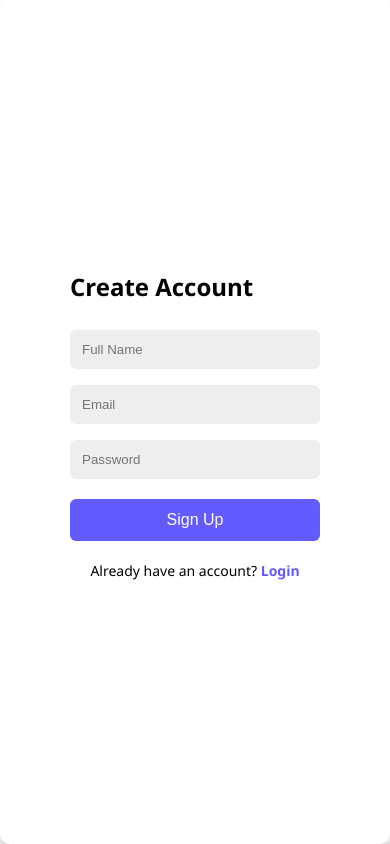
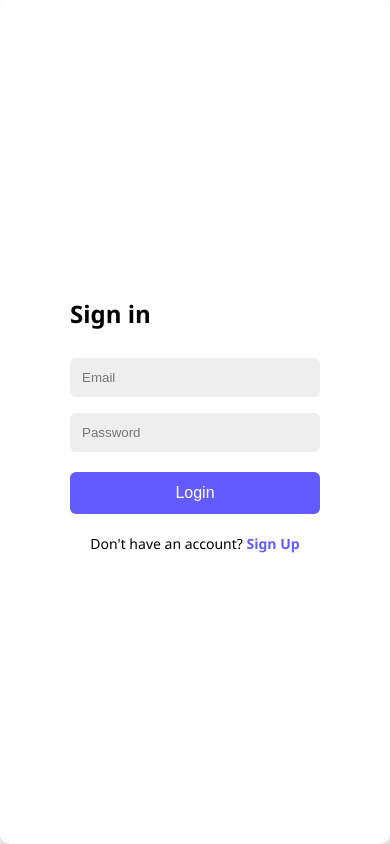
Before and after one commit to Vinay1291/Library-Management-System, a PHP site: page /login.html in a window 390 px wide. Run offline with PHP 8.4, Linux system fonts and the light colour scheme.

Commit message:
fix: #signin and login

```diff
--- a/assets/css/login.css
+++ b/assets/css/login.css
@@ -201,8 +201,8 @@ button:hover {
         display: none;
     }
 
-    .container.right-panel-active .sign-in-container,
-    .container:not(.right-panel-active) .sign-up-container {
+    .container:not(.right-panel-active) .sign-in-container,
+    .container.right-panel-active .sign-up-container {
         display: flex;
     }
 
--- a/assets/js/login.js
+++ b/assets/js/login.js
@@ -1,37 +1,44 @@
+// Get references to necessary DOM elements
 const container = document.getElementById("container");
 const signUpBtn = document.getElementById("signUp");
 const signInBtn = document.getElementById("signIn");
 
-// Button click events (desktop overlay)
+// Handle sign-up button click (for desktop overlay)
+// Adds the class to shift the form to the signup panel
 signUpBtn.addEventListener("click", () => {
   container.classList.add("right-panel-active");
-  window.location.hash = "#signup";
+  window.location.hash = "#signup"; // Update URL hash
 });
 
+// Handle sign-in button click (for desktop overlay)
+// Removes the class to show the login panel
 signInBtn.addEventListener("click", () => {
   container.classList.remove("right-panel-active");
-  window.location.hash = "#login";
+  window.location.hash = "#login"; // Update URL hash
 });
 
-// Mobile switch links
+// Mobile: Handle "Already have an account? Login" link
 document.getElementById("mobileToLogin").addEventListener("click", () => {
   container.classList.remove("right-panel-active");
 });
 
+// Mobile: Handle "Don't have an account? Sign Up" link
 document.getElementById("mobileToSignup").addEventListener("click", () => {
   container.classList.add("right-panel-active");
 });
 
-// Show correct section on page load based on URL hash
+// When the page loads, show the correct form based on the hash in URL
+// If "#signup" is in the URL, show signup panel, otherwise show login
 window.addEventListener("load", () => {
   if (window.location.hash === "#signup") {
     container.classList.add("right-panel-active");
   } else {
-    container.classList.remove("right-panel-active"); // default is login
+    container.classList.remove("right-panel-active"); // Default to login
   }
 });
 
-// Optional: Handle hash changes dynamically
+// Optional: Handle manual hash changes (user changes #login/#signup in the URL)
+// This ensures the form updates accordingly without reloading the page
 window.addEventListener("hashchange", () => {
   if (window.location.hash === "#signup") {
     container.classList.add("right-panel-active");
--- a/index.html
+++ b/index.html
@@ -22,7 +22,6 @@
         <li><a href="#">Members</a></li>
         <li><a href="#">About</a></li>
         <li><a class="head-link" href="login.html">Login</a></li>
-        <li><a class="head-link" href="#">Sign Up</a></li>
       </ul>
     </nav>
   </header>
@@ -31,8 +30,8 @@
     <main class="hero">
         <div class="hero-content">
             <h1>Welcome to MyLMS</h1>
-            <p>Your digital Library Management System for managing books, members, and everything in between.</p>
-            <a href="#" class="btn-primary">Get Started</a>
+            <p>Your digital Library Management System for managing books, members, and everything in between. To Regester click button bellow.</p>
+            <a href="login.html#signup" class="btn-primary">Get Started</a>
         </div>
     </main>
 
--- a/login.html
+++ b/login.html
@@ -7,6 +7,7 @@
   <link rel="stylesheet" href="assets/css/login.css" />
 </head>
 <body>
+
   <div class="container" id="container">
 
     <!-- Signup Section -->
@@ -14,8 +15,10 @@
       <form action="#">
         <h2>Create Account</h2>
         <input type="text" placeholder="Full Name" />
+        <input type="text" placeholder="Phone No.">
         <input type="email" placeholder="Email" />
         <input type="password" placeholder="Password" />
+        <input type="text" placeholder="Repeat Password" />
         <button>Sign Up</button>
         <p class="mobile-switch">Already have an account? <a href="#login" id="mobileToLogin">Login</a></p>
       </form>
@@ -36,13 +39,14 @@
     <div class="overlay-container">
       <div class="overlay">
         <div class="overlay-panel overlay-left">
-          <h2>Welcome Back!</h2>
-          <p>To keep connected with us, please login with your personal info</p>
+          <h2>Hello, Friend!</h2>
+          <p>Enter your details and start your journey with us</p>
           <button class="ghost" id="signIn">Login</button>
         </div>
         <div class="overlay-panel overlay-right">
-          <h2>Hello, Friend!</h2>
-          <p>Enter your details and start your journey with us</p>
+          <h2>Welcome Back!</h2>
+          <p>To keep connected with us, please login with your personal info</p>
+
           <button class="ghost" id="signUp">Sign Up</button>
         </div>
       </div>
```
